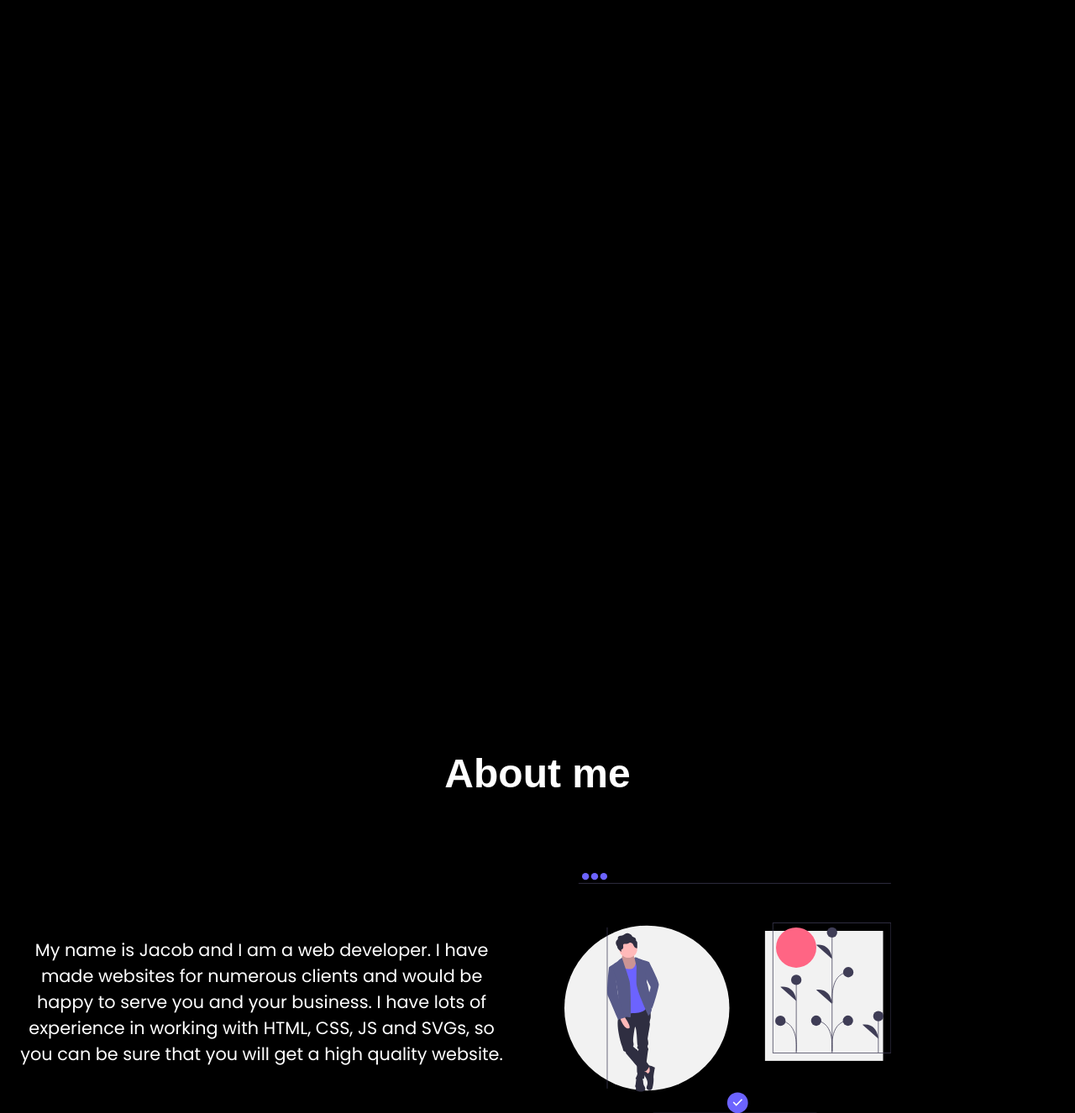
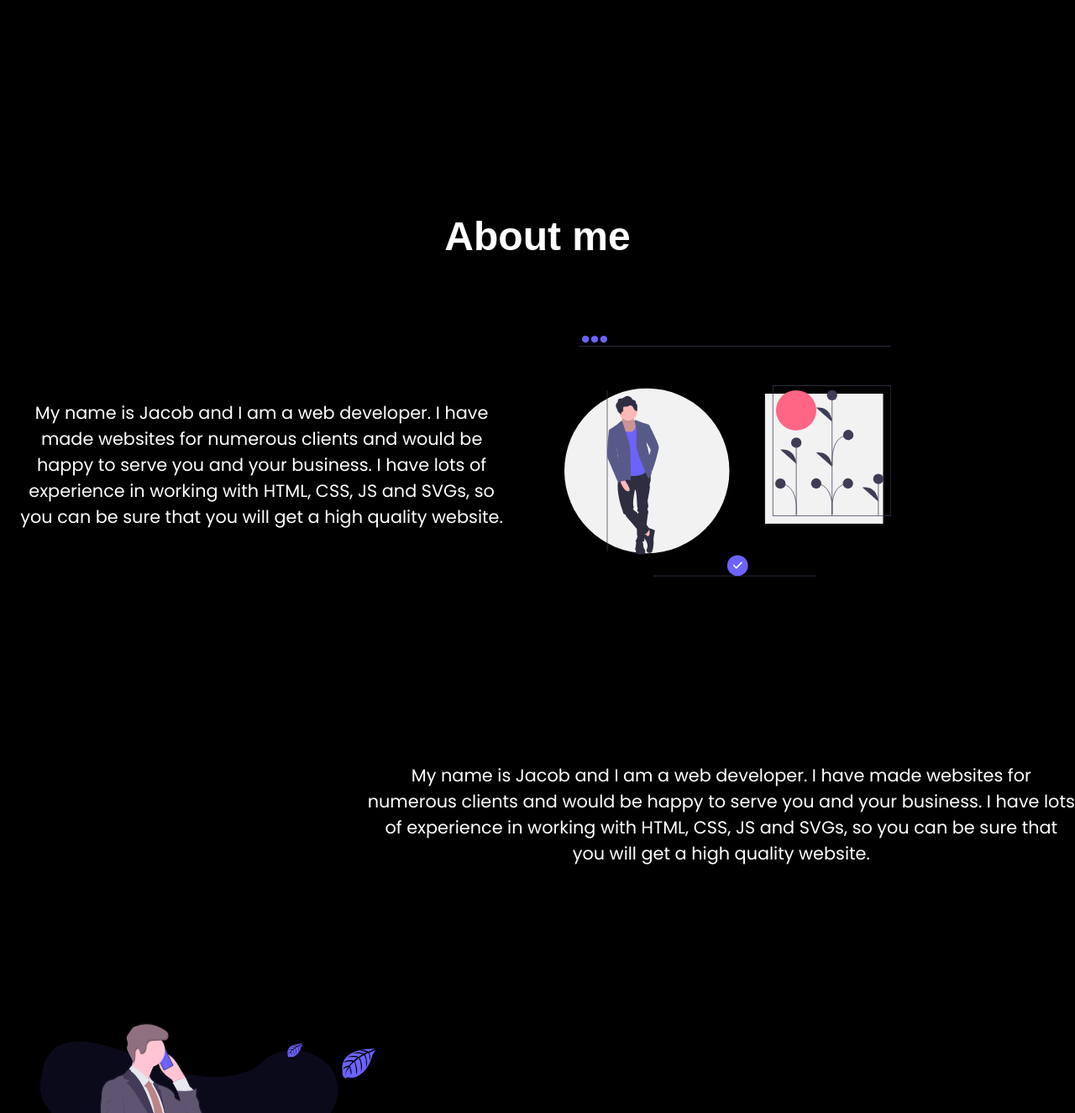
Before and after one commit to jacobhq/archive, a PHP site: page / in a window 1280 px wide. Shown: the part 801-2127 px from the top of the page at 84% size. Run offline with PHP 8.4, Linux system fonts and the light colour scheme.

Commit message:
Remove padding from section.welcome

```diff
--- a/portfolio/style.css
+++ b/portfolio/style.css
@@ -43,8 +43,7 @@ h3.section-header {
 section.welcome {
     align-items: center;
     text-align: center;
-    height: 100vh;
-    padding-top: 50%;
+    height: 10vh;
     padding-bottom: 25%;
 }
 
```
